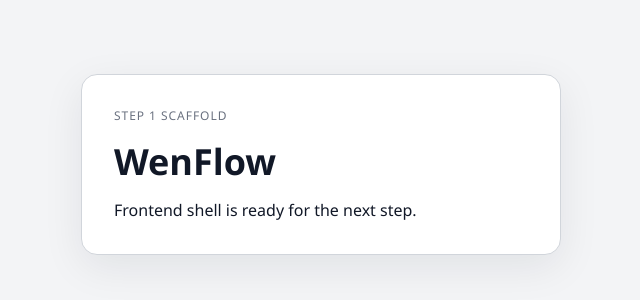
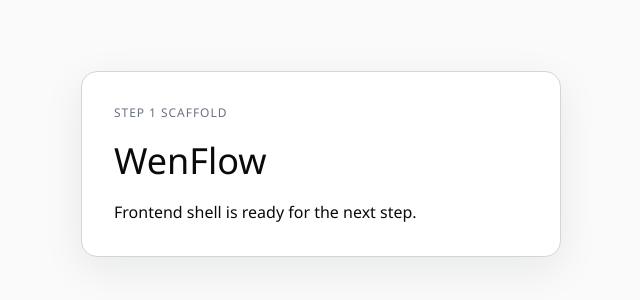
Before and after one commit to goktugs/WenFlow, a React (Vite) app in the folder apps/web/: page / in a window 1280 px wide. Shown: the part 236-536 px from the top of the page, without its empty margins (319-959 px from the left). Built offline with nearby package versions, Linux system fonts and the light colour scheme.

Commit message:
feat: add Tailwind CSS and shadncn configuration and global styles, implement utility functions, and update project structure

```diff
--- /dev/null
+++ b/apps/web/src/lib/utils.ts
@@ -0,0 +1,6 @@
+import { clsx, type ClassValue } from "clsx";
+import { twMerge } from "tailwind-merge";
+
+export function cn(...inputs: ClassValue[]) {
+  return twMerge(clsx(inputs));
+}
--- a/apps/web/src/main.tsx
+++ b/apps/web/src/main.tsx
@@ -2,7 +2,7 @@ import React from "react";
 import ReactDOM from "react-dom/client";
 import { BrowserRouter } from "react-router-dom";
 import { App } from "./App";
-import "./styles.css";
+import "./styles/globals.css";
 
 ReactDOM.createRoot(document.getElementById("root")!).render(
   <React.StrictMode>
--- a/apps/web/src/styles.css
+++ /dev/null
@@ -1,48 +0,0 @@
-:root {
-  font-family:
-    "Segoe UI", sans-serif;
-  color: #111827;
-  background: #f3f4f6;
-}
-
-* {
-  box-sizing: border-box;
-}
-
-body {
-  margin: 0;
-}
-
-.app-shell {
-  min-height: 100vh;
-  display: grid;
-  place-items: center;
-  padding: 24px;
-}
-
-.app-card {
-  width: min(100%, 480px);
-  background: white;
-  border: 1px solid #d1d5db;
-  border-radius: 16px;
-  padding: 32px;
-  box-shadow: 0 12px 40px rgba(15, 23, 42, 0.08);
-}
-
-.eyebrow {
-  margin: 0 0 12px;
-  text-transform: uppercase;
-  letter-spacing: 0.08em;
-  font-size: 12px;
-  color: #6b7280;
-}
-
-h1 {
-  margin: 0 0 12px;
-  font-size: 36px;
-}
-
-p {
-  margin: 0;
-  line-height: 1.5;
-}
--- /dev/null
+++ b/apps/web/src/styles/globals.css
@@ -0,0 +1,102 @@
+@import "tailwindcss";
+@import "tw-animate-css";
+@import "shadcn/tailwind.css";
+
+@custom-variant dark (&:is(.dark *));
+
+@theme inline {
+  --font-sans: "Segoe UI", sans-serif;
+  --color-background: var(--background);
+  --color-foreground: var(--foreground);
+  --color-card: var(--card);
+  --color-card-foreground: var(--card-foreground);
+  --color-popover: var(--popover);
+  --color-popover-foreground: var(--popover-foreground);
+  --color-primary: var(--primary);
+  --color-primary-foreground: var(--primary-foreground);
+  --color-secondary: var(--secondary);
+  --color-secondary-foreground: var(--secondary-foreground);
+  --color-muted: var(--muted);
+  --color-muted-foreground: var(--muted-foreground);
+  --color-accent: var(--accent);
+  --color-accent-foreground: var(--accent-foreground);
+  --color-destructive: var(--destructive);
+  --color-destructive-foreground: var(--destructive-foreground);
+  --color-border: var(--border);
+  --color-input: var(--input);
+  --color-ring: var(--ring);
+  --radius-sm: calc(var(--radius) * 0.75);
+  --radius-md: calc(var(--radius) * 0.875);
+  --radius-lg: var(--radius);
+  --radius-xl: calc(var(--radius) * 1.25);
+}
+
+:root {
+  --background: oklch(0.985 0 0);
+  --foreground: oklch(0.145 0 0);
+  --card: oklch(1 0 0);
+  --card-foreground: oklch(0.145 0 0);
+  --popover: oklch(1 0 0);
+  --popover-foreground: oklch(0.145 0 0);
+  --primary: oklch(0.205 0 0);
+  --primary-foreground: oklch(0.985 0 0);
+  --secondary: oklch(0.97 0 0);
+  --secondary-foreground: oklch(0.205 0 0);
+  --muted: oklch(0.97 0 0);
+  --muted-foreground: oklch(0.556 0 0);
+  --accent: oklch(0.97 0 0);
+  --accent-foreground: oklch(0.205 0 0);
+  --destructive: oklch(0.577 0.245 27.325);
+  --destructive-foreground: oklch(0.985 0 0);
+  --border: oklch(0.922 0 0);
+  --input: oklch(0.922 0 0);
+  --ring: oklch(0.708 0 0);
+  --radius: 0.75rem;
+}
+
+@layer base {
+  * {
+    @apply border-border outline-ring/50;
+    box-sizing: border-box;
+  }
+
+  body {
+    @apply bg-background text-foreground;
+    margin: 0;
+    font-family: var(--font-sans);
+  }
+}
+
+.app-shell {
+  min-height: 100vh;
+  display: grid;
+  place-items: center;
+  padding: 24px;
+}
+
+.app-card {
+  width: min(100%, 480px);
+  background: white;
+  border: 1px solid oklch(0.872 0 0);
+  border-radius: 16px;
+  padding: 32px;
+  box-shadow: 0 12px 40px rgba(15, 23, 42, 0.08);
+}
+
+.eyebrow {
+  margin: 0 0 12px;
+  text-transform: uppercase;
+  letter-spacing: 0.08em;
+  font-size: 12px;
+  color: #6b7280;
+}
+
+h1 {
+  margin: 0 0 12px;
+  font-size: 36px;
+}
+
+p {
+  margin: 0;
+  line-height: 1.5;
+}
--- a/apps/web/tsconfig.json
+++ b/apps/web/tsconfig.json
@@ -1,8 +1,12 @@
 {
   "extends": "../../tsconfig.base.json",
   "compilerOptions": {
+    "baseUrl": ".",
     "jsx": "react-jsx",
     "moduleResolution": "Bundler",
+    "paths": {
+      "@/*": ["./src/*"]
+    },
     "types": ["vite/client"]
   },
   "include": ["src", "vite.config.ts"]
--- a/apps/web/vite.config.ts
+++ b/apps/web/vite.config.ts
@@ -1,6 +1,13 @@
+import path from "node:path";
 import { defineConfig } from "vite";
 import react from "@vitejs/plugin-react";
+import tailwindcss from "@tailwindcss/vite";
 
 export default defineConfig({
-  plugins: [react()]
+  plugins: [tailwindcss(), react()],
+  resolve: {
+    alias: {
+      "@": path.resolve(__dirname, "./src")
+    }
+  }
 });
```
Also changed, not shown: apps/web/package.json (+9 -1 lines), apps/web/components.json (added).
